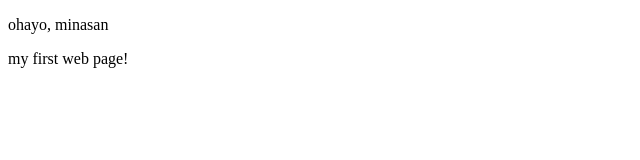
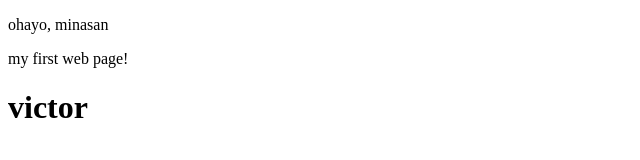
Before and after one commit to Akoere/html-and-css-crashcourse, a plain HTML site: page index.html in a window 1280 px wide. Shown: the whole page, without its empty margins (0-640 px from the left). Drawn offline with Linux system fonts and the light colour scheme.

Commit message:
added victor

```diff
--- a/index.html
+++ b/index.html
@@ -7,5 +7,6 @@
 
   <p>ohayo, minasan</p>
   <p>my first web page!</p>
+  <h1>victor</h1>
 </body>
 </html>
```
